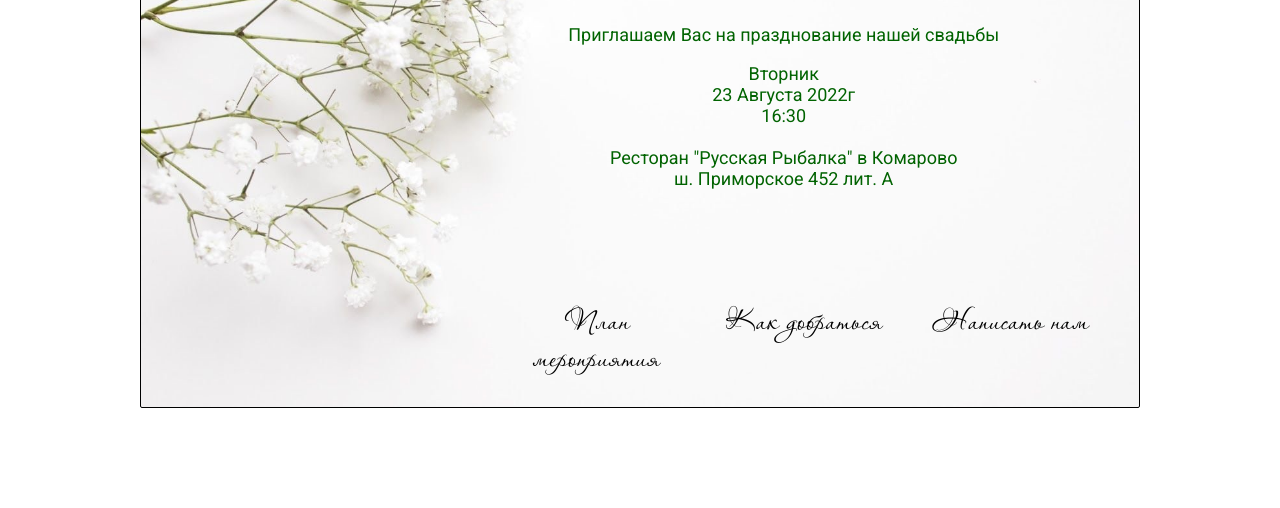
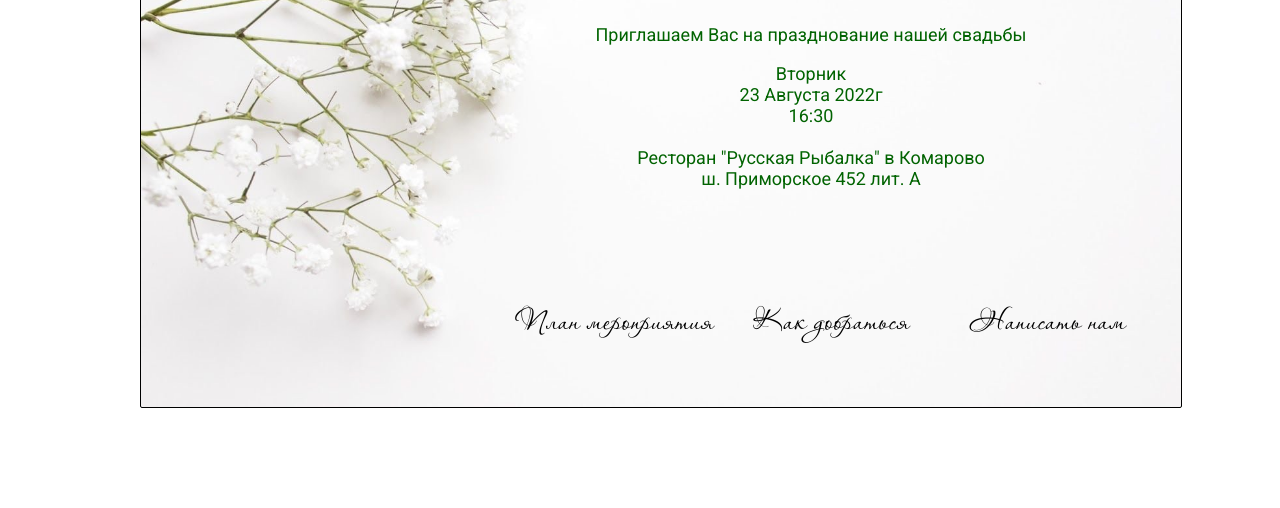
Before and after one commit to TemZaraza/wedding_final, a plain HTML site: page index.html in a window 1280 px wide. Shown: the part 384-892 px from the top of the page. Drawn offline with Linux system fonts and the light colour scheme.

Commit message:
style updated

```diff
--- a/style.css
+++ b/style.css
@@ -2,7 +2,6 @@
 
 body {
     width: 100%;
-    height: 100%;
     max-width: 1000px;
     margin: 0 auto;
     padding: 0;
@@ -29,7 +28,7 @@ p {
 .main {
     background-image: url(background_hq.jpg);
     background-size: cover;
-    max-width: 1000px;
+    width: 1000px;
     height: 650px;
     margin: 100px auto;
     padding: 20px;
```
